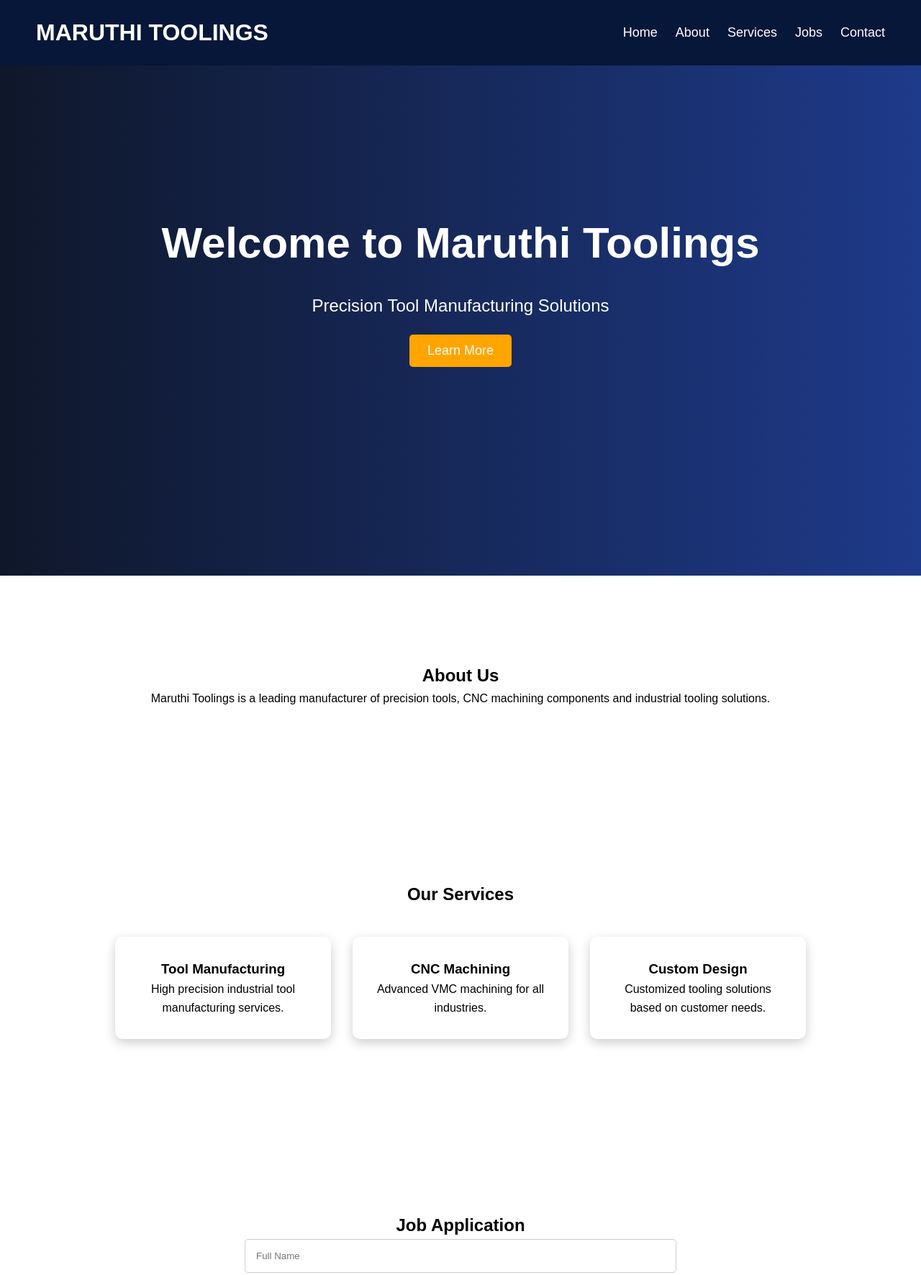
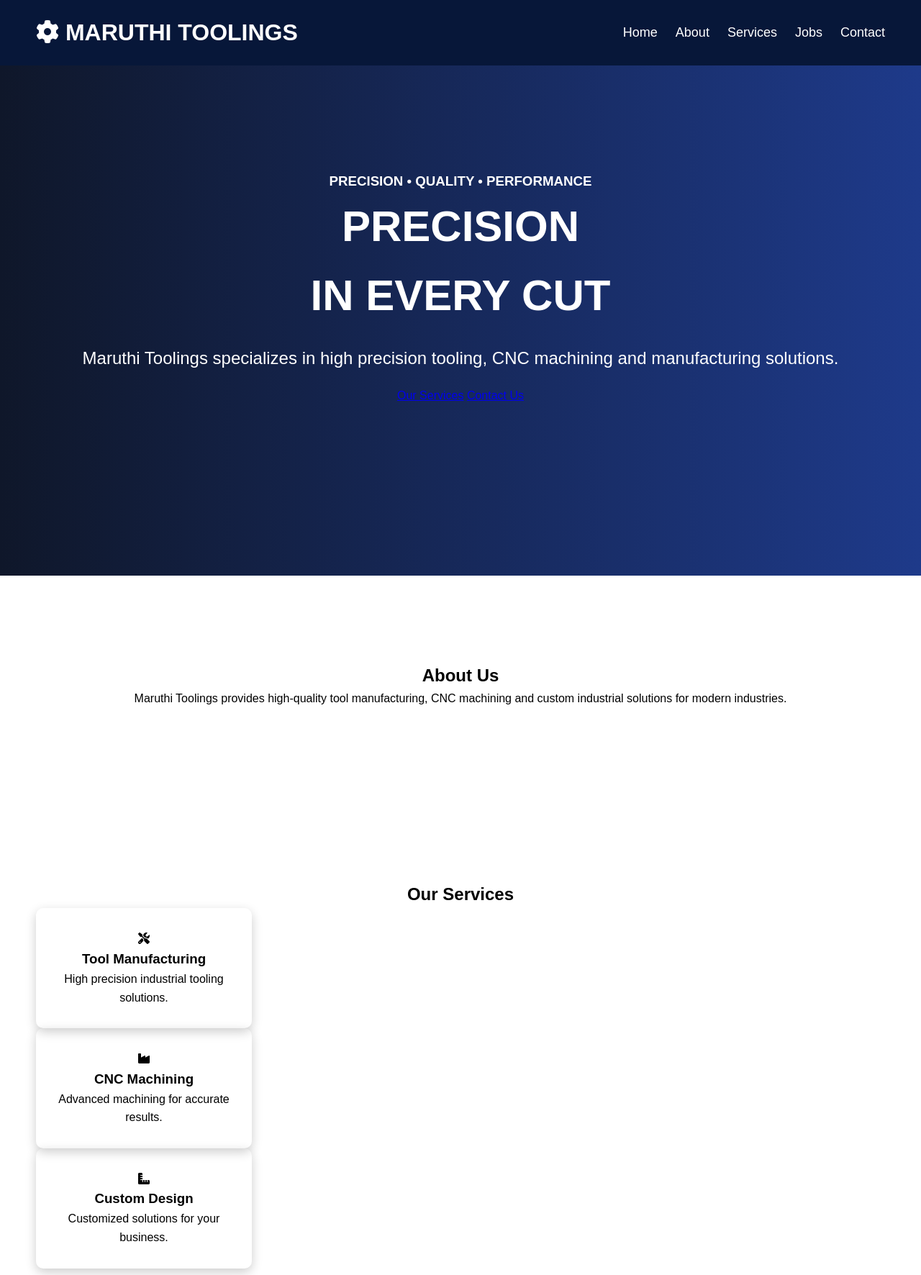
Before and after one commit to kichuu2101/MARUTHI-TOOLINGS, a plain HTML site: page index.html in a window 1280 px wide. Shown: the top 1772 px of the page at 72% size. Drawn offline with Linux system fonts and the light colour scheme.

Commit message:
index.html

```diff
--- a/index.html
+++ b/index.html
@@ -3,16 +3,24 @@
 <head>
 <meta charset="UTF-8">
 <meta name="viewport" content="width=device-width, initial-scale=1.0">
-
 <title>MARUTHI TOOLINGS</title>
 
 <link rel="stylesheet" href="style.css">
+
+<link rel="stylesheet"
+href="https://cdnjs.cloudflare.com/ajax/libs/font-awesome/6.5.2/css/all.min.css">
+
 </head>
 
 <body>
 
+<div class="particles"></div>
+
 <header>
-    <div class="logo">MARUTHI TOOLINGS</div>
+    <div class="logo">
+        <i class="fa-solid fa-gear"></i>
+        MARUTHI TOOLINGS
+    </div>
 
     <nav>
         <ul>
@@ -25,49 +33,74 @@
     </nav>
 </header>
 
-<section id="home" class="hero">
-    <h1>Welcome to Maruthi Toolings</h1>
-    <p>Precision Tool Manufacturing Solutions</p>
-    <button id="learnBtn">Learn More</button>
+<section class="hero" id="home">
+
+    <div class="hero-content">
+
+        <h3>PRECISION • QUALITY • PERFORMANCE</h3>
+
+        <h1>PRECISION<br><span>IN EVERY CUT</span></h1>
+
+        <p>
+            Maruthi Toolings specializes in high precision tooling,
+            CNC machining and manufacturing solutions.
+        </p>
+
+        <div class="buttons">
+            <a href="#services" class="btn">Our Services</a>
+            <a href="#contact" class="btn secondary">Contact Us</a>
+        </div>
+
+    </div>
+
 </section>
 
 <section id="about">
     <h2>About Us</h2>
+
     <p>
-        Maruthi Toolings is a leading manufacturer of precision tools,
-        CNC machining components and industrial tooling solutions.
+        Maruthi Toolings provides high-quality tool manufacturing,
+        CNC machining and custom industrial solutions for modern industries.
     </p>
 </section>
 
 <section id="services">
+
     <h2>Our Services</h2>
 
-    <div class="card-container">
+    <div class="cards">
 
         <div class="card">
+            <i class="fa-solid fa-screwdriver-wrench"></i>
             <h3>Tool Manufacturing</h3>
-            <p>High precision industrial tool manufacturing services.</p>
+            <p>High precision industrial tooling solutions.</p>
         </div>
 
         <div class="card">
+            <i class="fa-solid fa-industry"></i>
             <h3>CNC Machining</h3>
-            <p>Advanced VMC machining for all industries.</p>
+            <p>Advanced machining for accurate results.</p>
         </div>
 
         <div class="card">
+            <i class="fa-solid fa-ruler-combined"></i>
             <h3>Custom Design</h3>
-            <p>Customized tooling solutions based on customer needs.</p>
+            <p>Customized solutions for your business.</p>
         </div>
 
     </div>
+
 </section>
 
 <section id="jobs">
-    <h2>Job Application</h2>
+
+    <h2>Apply For Job</h2>
 
     <form id="jobForm">
 
         <input type="text" placeholder="Full Name" required>
+
+        <input type="tel" placeholder="Phone Number" required>
 
         <input type="email" placeholder="Email Address" required>
 
@@ -75,22 +108,31 @@
 
         <input type="text" placeholder="Experience" required>
 
+        <input type="file">
+
         <button type="submit">Apply Now</button>
 
     </form>
+
 </section>
 
 <section id="contact">
+
     <h2>Contact Us</h2>
 
-    <p>Email : maruthi.toolings@gmail.com</p>
-    <p>Phone : +91 9500118226</p>
+    <p>Email : info@maruthitoolings.com</p>
+    <p>Phone : +91 9876543210</p>
     <p>Location : India</p>
+
 </section>
 
 <footer>
-    <p>© 2026 MARUTHI TOOLINGS | All Rights Reserved</p>
+    © 2026 MARUTHI TOOLINGS | All Rights Reserved
 </footer>
+
+<a href="https://wa.me/919876543210" class="whatsapp" target="_blank">
+    <i class="fa-brands fa-whatsapp"></i>
+</a>
 
 <script src="script.js"></script>
 
```
